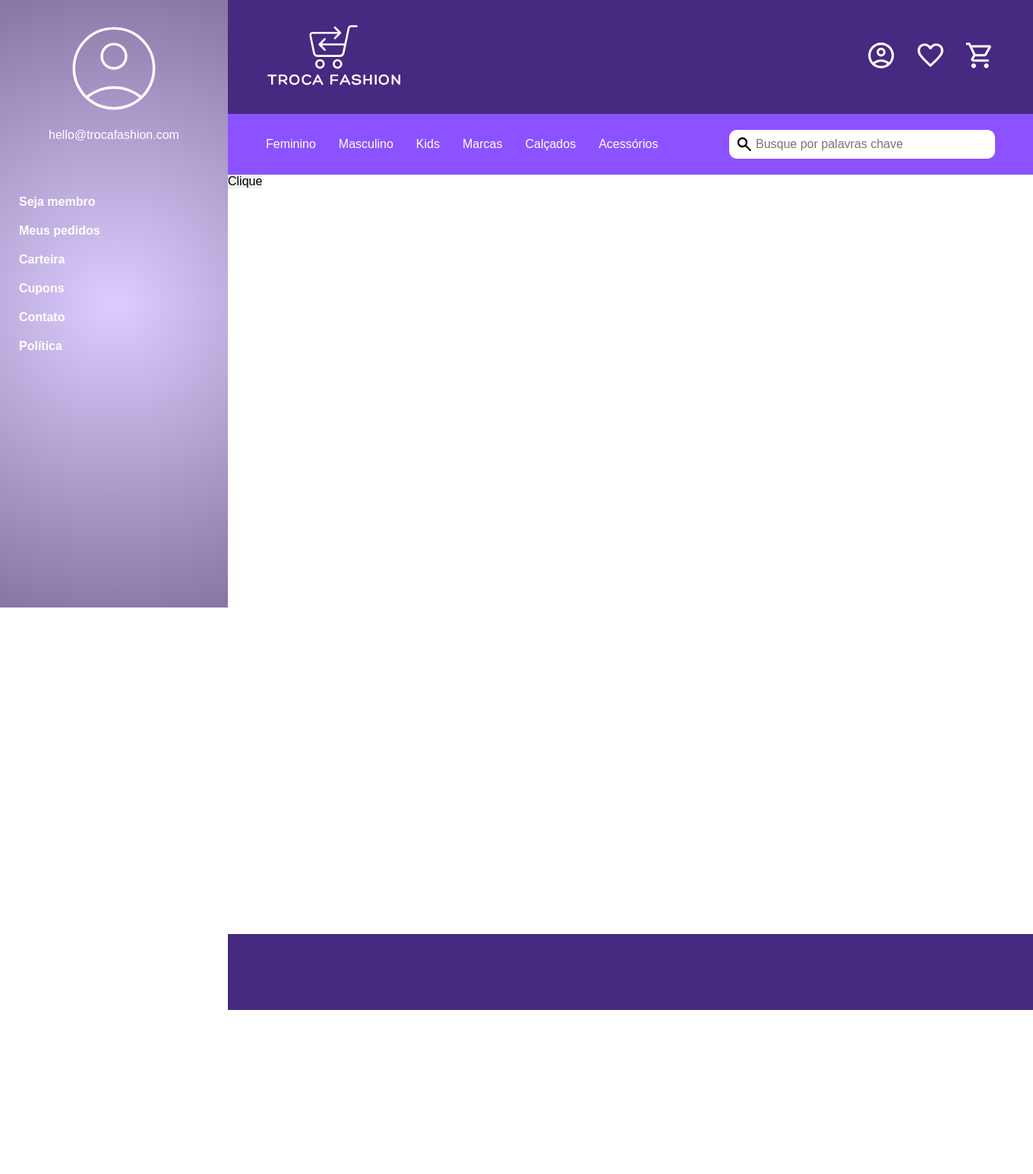
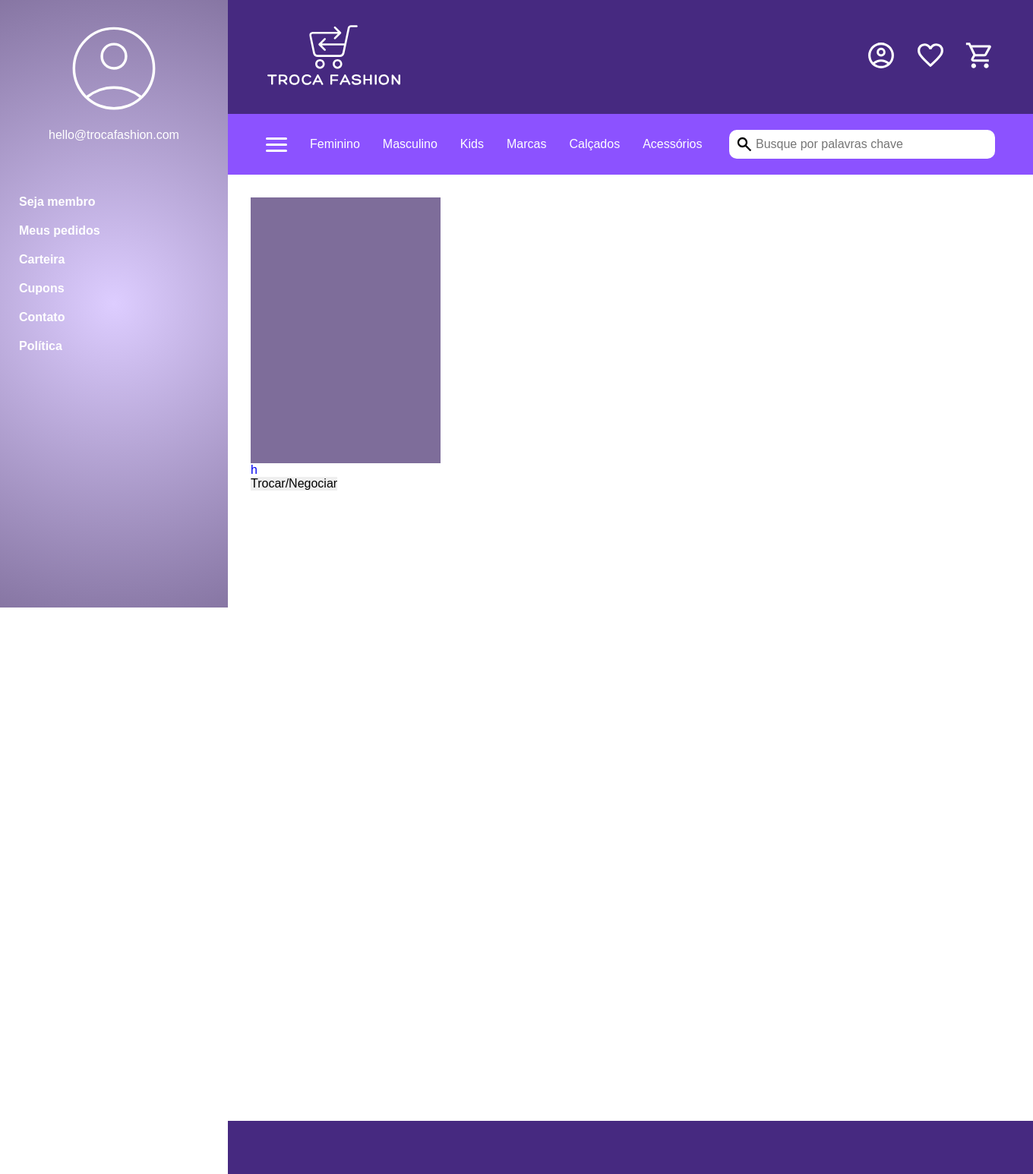
Before and after one commit to HyanFerreira/troca-fashion, a Django app: page / in a window 1360 px wide. Shown: the whole page at 76% size. Before the commit the page ends 1330 px from the top, so only its background shows below. Run offline with Django 4.2, Linux system fonts and the light colour scheme.

Commit message:
Desenvolvimento page index

```diff
--- a/static/css/base.css
+++ b/static/css/style.css
@@ -287,7 +287,68 @@
 .ul-links {
   display: flex;
   gap: 30px;
+  align-items: center;
 }
+
+.hamburguer {
+  cursor: pointer;
+}
+
+.bar {
+  position: relative;
+  display: block;
+  width: 28px;
+  height: 3px;
+  border-radius: 3px;
+  margin: 5px auto;
+  background-color: white;
+  transition: all 0.3s ease-in-out;
+}
+
+/* .bar-arrow {
+  background-color: transparent;
+} */
+
+/* .hamburguer.active .bar:nth-child(1) {
+  transform: translateY(3px) rotate(20deg);
+}
+
+.hamburguer.active .bar:nth-child(3) {
+  transform: translateY(-3px) rotate(-20deg);
+}
+
+.hamburguer .bar:nth-child(1) {
+  transform: translateY(3px) rotate(-20deg);
+}
+
+.hamburguer .bar:nth-child(3) {
+  transform: translateY(-3px) rotate(20deg);
+} */
+
+/* .bar-arrow::before {
+  content: '';
+  position: absolute;
+  top: -2.5px;
+  left: -8px;
+  width: 0;
+  height: 0;
+  transform: rotate(268deg);
+  border-left: 5px solid transparent;
+  border-right: 5px solid transparent;
+  border-bottom: 8px solid white;
+} */
+
+/* .hamburguer.active .bar:nth-child(2) {
+  transform: rotate(180deg);
+} */
+
+/* .hamburguer.active .bar:nth-child(1) {
+  transform: translateY(8px) rotate(45deg);
+}
+
+.hamburguer.active .bar:nth-child(3) {
+  transform: translateY(-8px) rotate(-45deg);
+} */
 
 .ul-links li a {
   color: white;
@@ -296,7 +357,7 @@
 }
 
 .ul-links li a:hover {
-  color: var(--color-one);
+  color: rgba(255, 255, 255, 0.603);
 }
 
 .ul-links li a::before {
@@ -307,7 +368,7 @@
   transform: scaleX(0);
   bottom: -5px;
   left: 0;
-  background-color: var(--color-one);
+  background-color: white;
   transform-origin: bottom right;
   transition: transform 0.5s ease-in-out;
 }
@@ -354,11 +415,42 @@ input[type='search']::-webkit-search-cancel-button {
 
 .footer-index {
   width: 100%;
-  height: 100px;
+  height: 70px;
   background-color: var(--color-one);
 }
 
+/* Page MAIN */
+
+
+
 .main-index {
   width: 100%;
-  height: 1000px;
+  height: 100vh;
+  display: flex;
+  flex-direction: column;
+  align-items: center;
+  justify-content: center;
 }
+
+.model-clothing {
+  display: grid;
+  grid-template-columns: repeat(5, 1fr);
+  gap: 30px;
+  padding: 30px;
+}
+
+.link-model-clothing {
+  width: 250px;
+  height: auto;
+  display: block;
+}
+
+.image-clothing {
+  width: 250px;
+  height: 350px;
+  background-color: #7e6d9a;
+}
+
+.category-favorite {
+  width: 100%;
+}
--- a/static/js/index.js
+++ b/static/js/index.js
@@ -1,8 +1,9 @@
-let btnLateral = document.querySelector(".btn");
+const hamburguer = document.querySelector(".hamburguer");
 let aside = document.querySelector(".aside-menu");
 let container = document.querySelector(".container");
 
-btnLateral.addEventListener('click', () => {
+hamburguer.addEventListener("click", () => {
+    hamburguer.classList.toggle('active');
     aside.classList.toggle("active");
     container.classList.toggle("active");
 });
--- a/templates/_layout.html
+++ b/templates/_layout.html
@@ -12,7 +12,7 @@
         {% endblock %}
     </title>
     {% block css %} <!-- bloco de CSS -->
-    <link rel="stylesheet" href="{% static 'css/base.css' %}">
+    <link rel="stylesheet" href="{% static 'css/style.css' %}">
     {% endblock %}
 </head>
 
@@ -64,6 +64,11 @@
                 </div>
                 <nav class="nav-links">
                     <ul class="ul-links">
+                        <div class="hamburguer">
+                            <span class="bar"></span>
+                            <span class="bar bar-arrow"></span>
+                            <span class="bar"></span>
+                        </div>
                         <li>
                             <a href="#">Feminino</a>
                         </li>
--- a/templates/index.html
+++ b/templates/index.html
@@ -6,15 +6,45 @@
 <head>
     <title>
         {% block head_title %}
-            Início
+        Início
         {% endblock %}
     </title>
 </head>
+
 <body>
     {% block main %}
+    <div class="hidden-models">
+        <div class="models-trade">
+            <div class="model-clothing">
+                <a href="#" class="link-model-clothing">
+                    <div class="image-clothing">
+                        <img src="" alt="">
+                    </div>
+                    <div class="category-favorite">
+                        <div class="category">
+                            h
+                        </div>
+                        <div class="favorite">
+
+                        </div>
+                    </div>
+                    <div class="area-button-trade">
+                        <button class="button-trade">Trocar/Negociar</button>
+                    </div>
+                </a>
+            </div>
+            <div class="hidden-model-clothing">
+
+            </div>
+        </div>
+    </div>
+
     <main class="main-index">
-        <button class="btn">Clique</button>
+        <div class="main-content">
+
+        </div>
     </main>
     {% endblock %}
 </body>
+
 </html>
```
